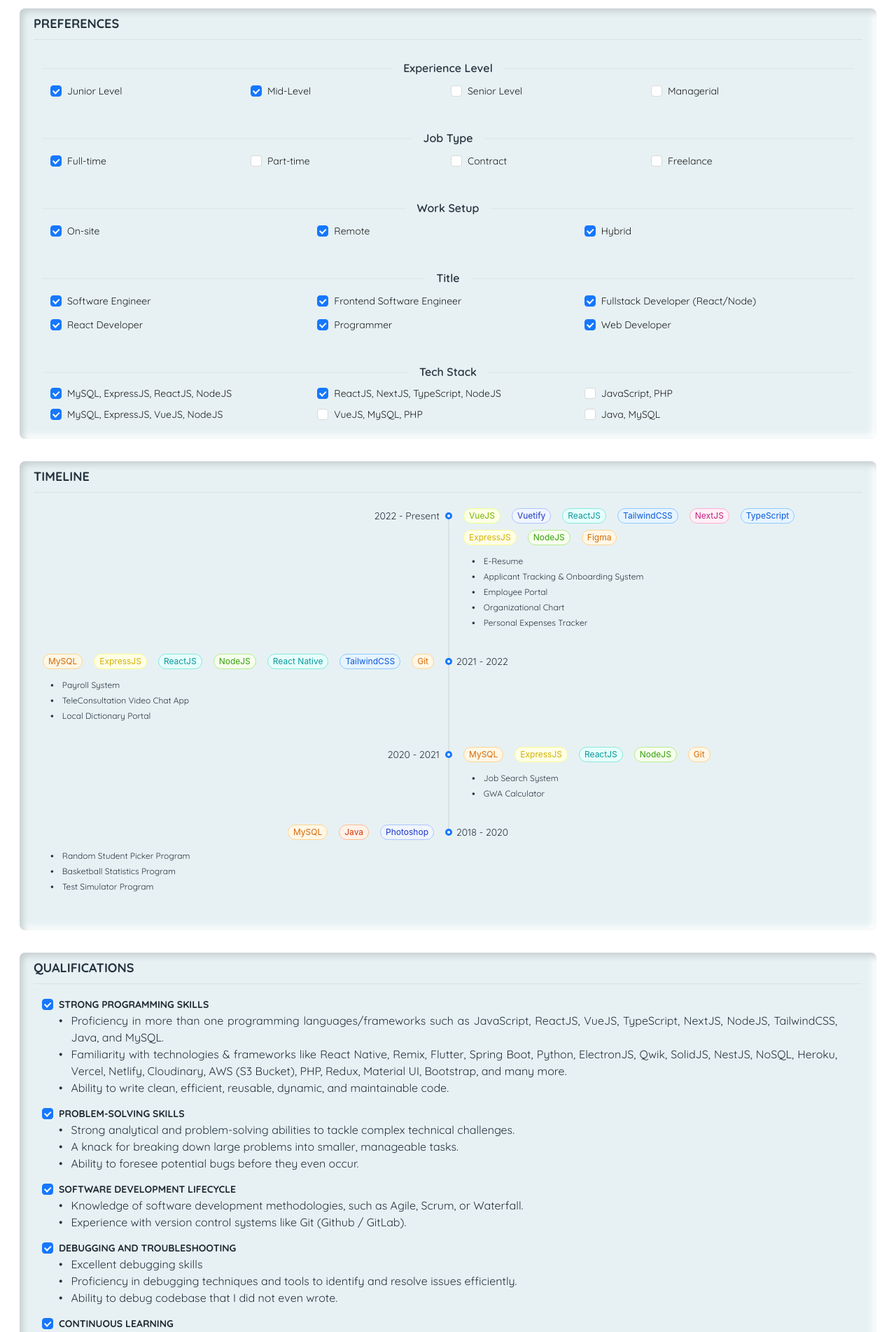
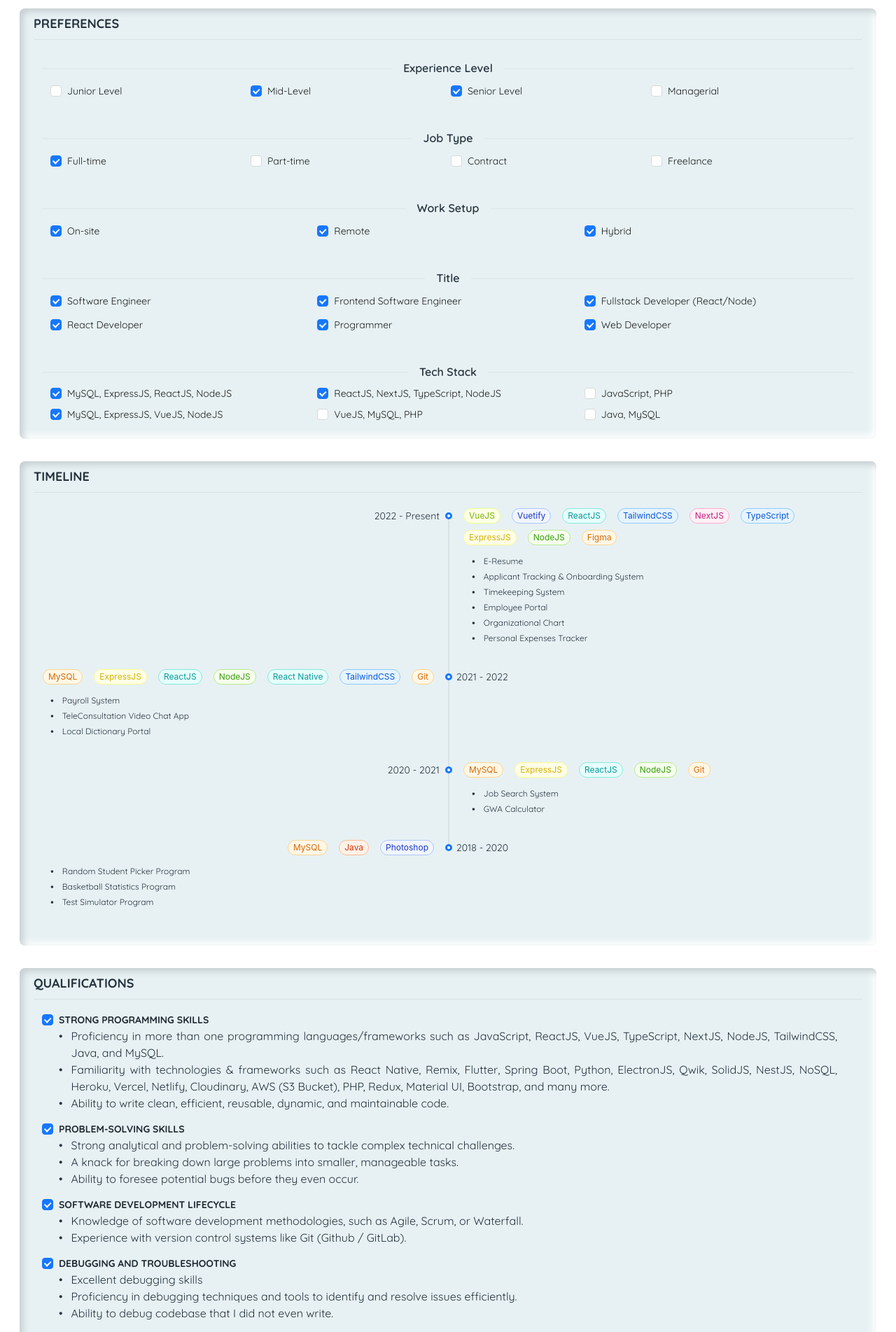
Before and after one commit to Ralf-Renz-Estellana-Bantilo/e-resume, a Next.js app: page /components/OtherInfo in a window 1280 px wide. Shown: the top 1903 px of the page at 70% size. Built offline with nearby package versions, Linux system fonts and the light colour scheme.

Commit message:
data update

```diff
--- a/pages/components/Preferences.tsx
+++ b/pages/components/Preferences.tsx
@@ -112,7 +112,7 @@ const Preferences = () =>
                      <h3 className='font-semibold text-base text-accent-secondary  '>Experience Level</h3>
                   </Divider>
                   <div className='px-3'>
-                     <Checkbox.Group className={`${quicksand.className} w-full`} options={experienceLevelOptions} value={['Junior Level', 'Mid-Level']} />
+                     <Checkbox.Group className={`${quicksand.className} w-full`} options={experienceLevelOptions} value={['Mid-Level', 'Senior Level']} />
                   </div>
                </motion.div>
                <motion.div className="flex flex-col gap-2" variants={cardVariants} initial="offscreen" whileInView="onscreen" viewport={viewportVariant}>
--- a/pages/components/Qualifications.tsx
+++ b/pages/components/Qualifications.tsx
@@ -13,7 +13,7 @@ const Qualifications = () =>
          title: 'Strong Programming Skills',
          description: [
             'Proficiency in more than one programming languages/frameworks such as JavaScript, ReactJS, VueJS, TypeScript, NextJS, NodeJS, TailwindCSS, Java, and MySQL.',
-            'Familiarity with technologies & frameworks like React Native, Remix, Flutter, Spring Boot, Python, ElectronJS, Qwik, SolidJS, NestJS, NoSQL, Heroku, Vercel, Netlify, Cloudinary, AWS (S3 Bucket), PHP, Redux, Material UI, Bootstrap, and many more.',
+            'Familiarity with technologies & frameworks such as React Native, Remix, Flutter, Spring Boot, Python, ElectronJS, Qwik, SolidJS, NestJS, NoSQL, Heroku, Vercel, Netlify, Cloudinary, AWS (S3 Bucket), PHP, Redux, Material UI, Bootstrap, and many more.',
             'Ability to write clean, efficient, reusable, dynamic, and maintainable code.',
          ]
       },
@@ -40,7 +40,7 @@ const Qualifications = () =>
          description: [
             'Excellent debugging skills',
             'Proficiency in debugging techniques and tools to identify and resolve issues efficiently.',
-            'Ability to debug codebase that I did not even wrote.',
+            'Ability to debug codebase that I did not even write.',
          ]
       },
       // {
--- a/pages/components/Timelines.tsx
+++ b/pages/components/Timelines.tsx
@@ -34,6 +34,10 @@ const Timelines = () =>
                            <div className="flex items-center gap-3 text-accent-secondary  ">
                               <div>•</div>
                               <p className='text-xs text-left'>Applicant Tracking & Onboarding System</p>
+                           </div>
+                           <div className="flex items-center gap-3 text-accent-secondary  ">
+                              <div>•</div>
+                              <p className='text-xs text-left'>Timekeeping System</p>
                            </div>
                            <div className="flex items-center gap-3 text-accent-secondary  ">
                               <div>•</div>
```
